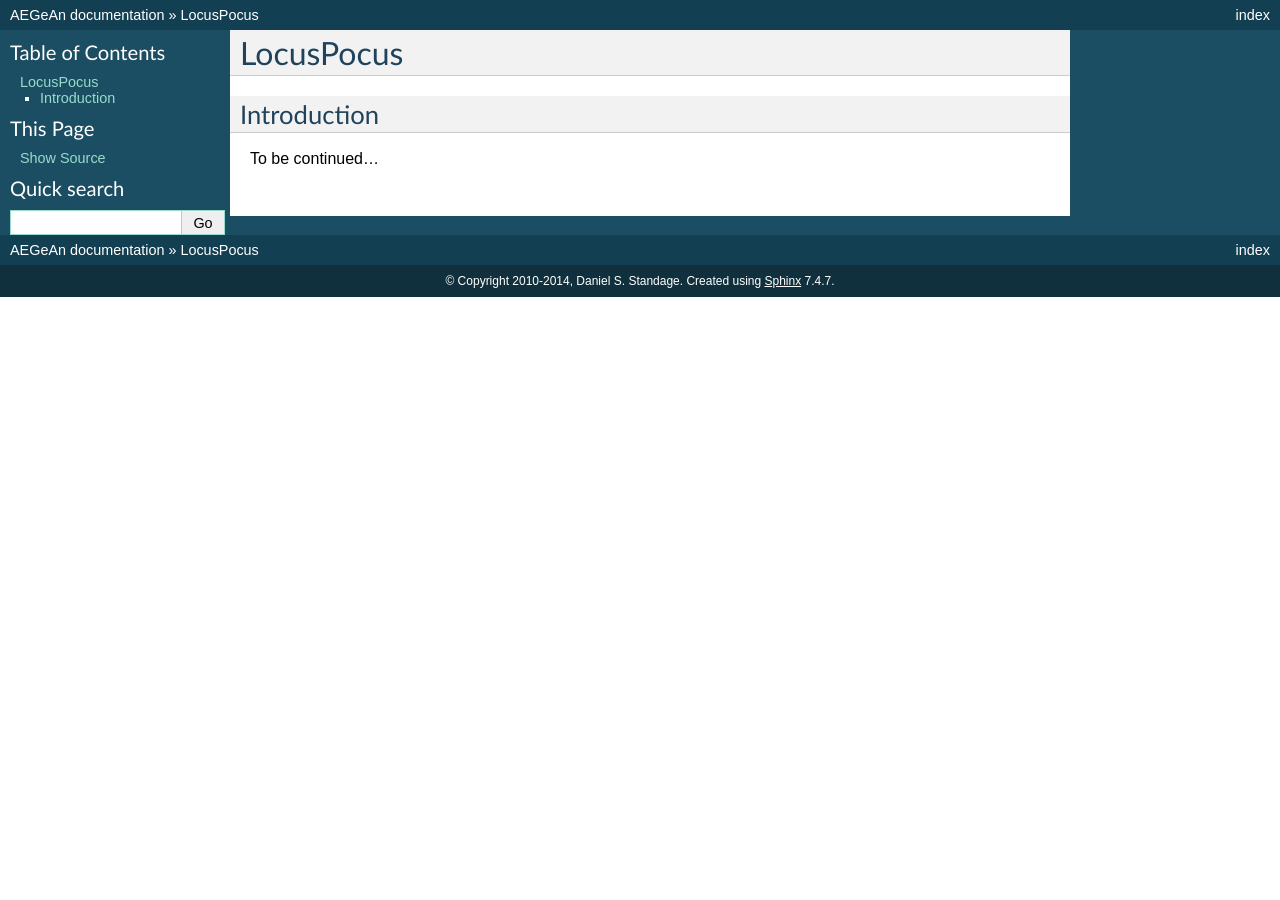
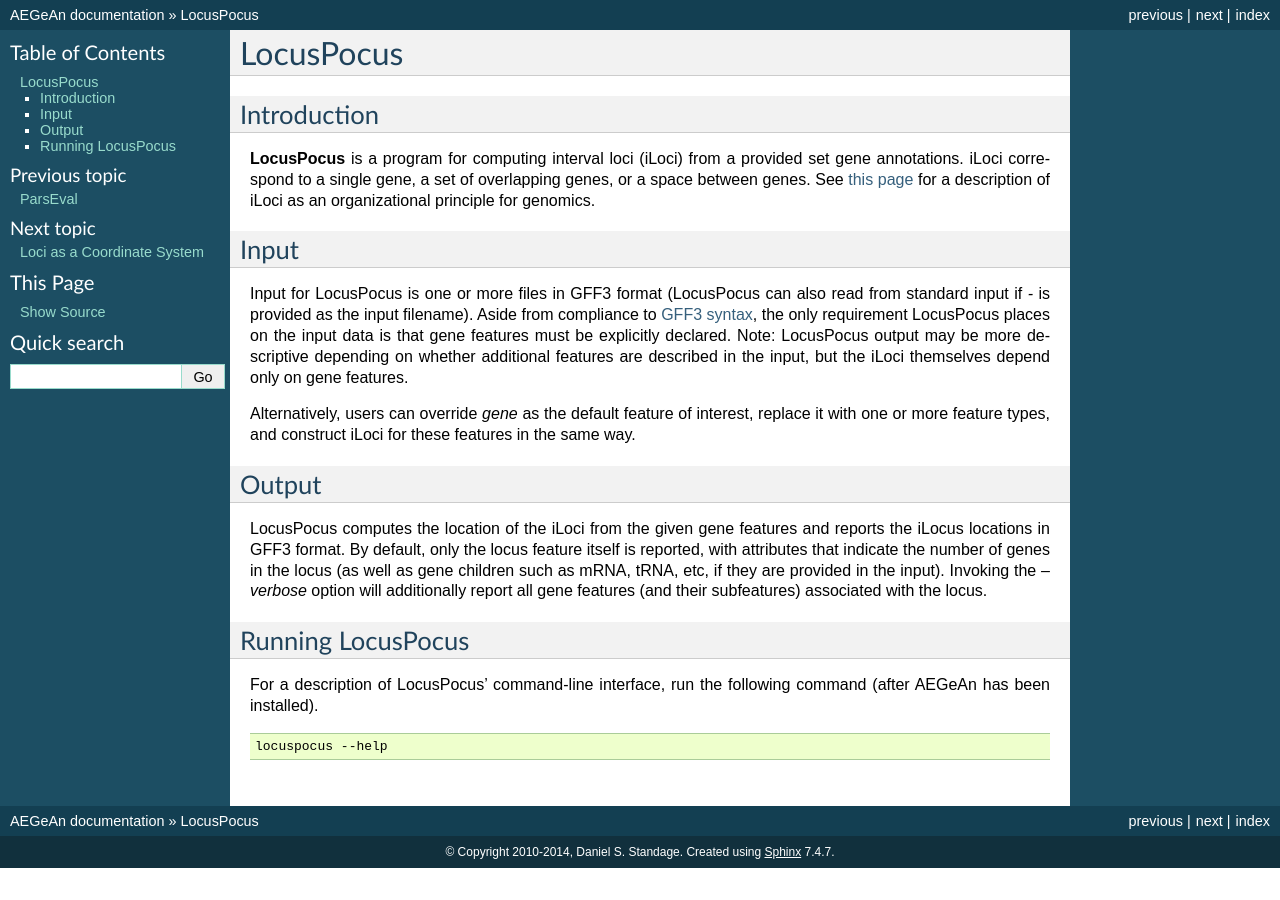
Before and after one commit to BrendelGroup/AEGeAn, a Sphinx documentation site: the page built from docs/locuspocus.rst, in a window 1280 px wide. Built offline with Sphinx 7.4.7, drawn with Linux system fonts in a browser that asks for light colours.

Commit message:
Added docs for LocusPocus

```diff
--- a/docs/index.rst
+++ b/docs/index.rst
@@ -20,6 +20,7 @@
 
    install
    parseval
+   locuspocus
    loci
    citing
    api
--- a/docs/locuspocus.rst
+++ b/docs/locuspocus.rst
@@ -4,4 +4,42 @@
 Introduction
 ------------
 
-To be continued...
+**LocusPocus** is a program for computing interval loci (iLoci) from a provided
+set gene annotations. iLoci correspond to a single gene, a set of overlapping
+genes, or a space between genes. See :doc:`this page <loci>` for a description
+of iLoci as an organizational principle for genomics.
+
+Input
+-----
+
+Input for LocusPocus is one or more files in GFF3 format (LocusPocus can also
+read from standard input if `-` is provided as the input filename). Aside from
+compliance to `GFF3 syntax <http://sequenceontology.org/resources/gff3.html>`_,
+the only requirement LocusPocus places on the input data is that gene features
+must be explicitly declared. Note: LocusPocus output may be more descriptive
+depending on whether additional features are described in the input, but the
+iLoci themselves depend only on gene features.
+
+Alternatively, users can override `gene` as the default feature of interest,
+replace it with one or more feature types, and construct iLoci for these
+features in the same way.
+
+Output
+------
+
+LocusPocus computes the location of the iLoci from the given gene features and
+reports the iLocus locations in GFF3 format. By default, only the locus feature
+itself is reported, with attributes that indicate the number of genes in the
+locus (as well as gene children such as mRNA, tRNA, etc, if they are provided
+in the input). Invoking the `--verbose` option will additionally report all gene
+features (and their subfeatures) associated with the locus.
+
+Running LocusPocus
+------------------
+
+For a description of LocusPocus' command-line interface, run the following
+command (after AEGeAn has been installed).
+
+.. code-block:: bash
+
+    locuspocus --help
```
